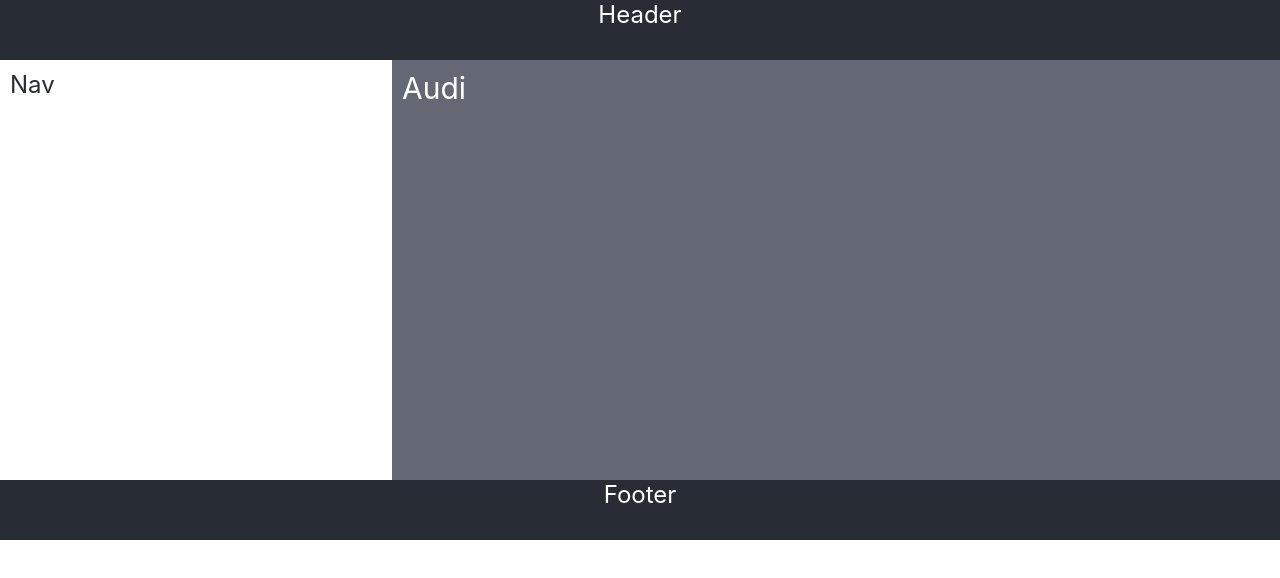
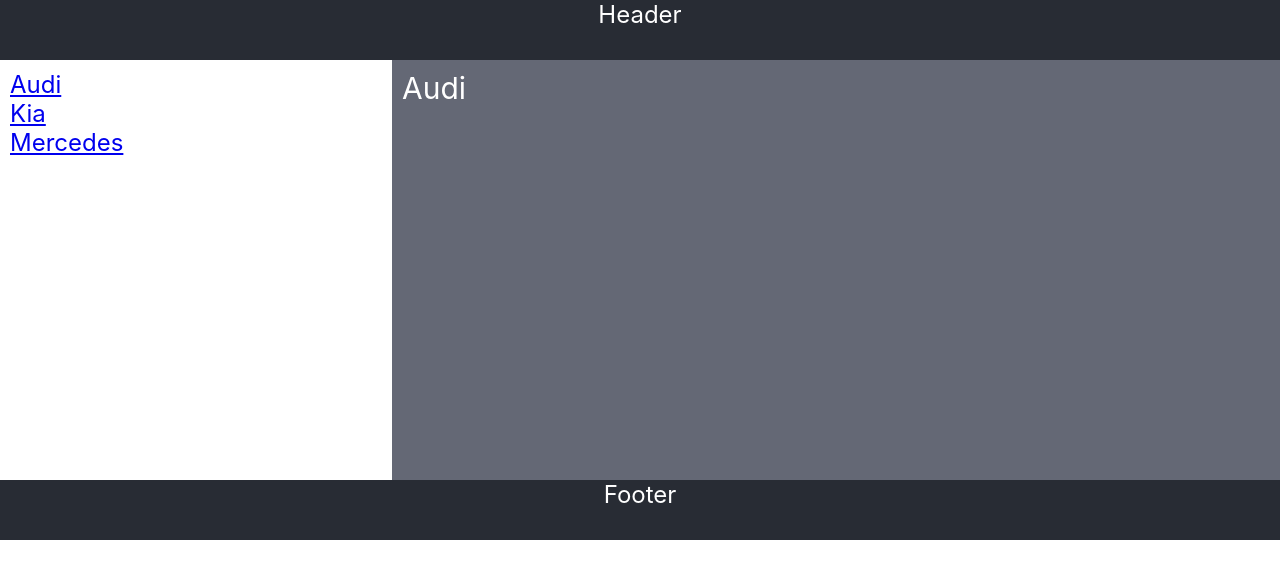
Before and after one commit to igor-minaev/routing, a React (Create React App) app: page /audi in a window 1280 px wide. Shown: the top 578 px of the page. Built offline with nearby package versions, Linux system fonts and the light colour scheme.

Commit message:
add NavLinks

```diff
--- a/src/App.tsx
+++ b/src/App.tsx
@@ -1,6 +1,6 @@
 import React from 'react';
 import s from './components/Site.module.css'
-import {Navigate, Route, Routes} from 'react-router-dom';
+import {Navigate, NavLink, Route, Routes} from 'react-router-dom';
 import {Audi} from './components/Audi';
 import {Mercedes} from './components/Mercedes';
 import {Kia} from './components/Kia';
@@ -11,7 +11,17 @@
         <div className="App">
             <header className={s.header}>Header</header>
             <div className={s.body}>
-                <div className={s.nav}>Nav</div>
+                <div className={s.nav}>
+                    <div>
+                        <NavLink to={'/audi'}>Audi</NavLink>
+                    </div>
+                    <div>
+                        <NavLink to={'/kia'}>Kia</NavLink>
+                    </div>
+                    <div>
+                        <NavLink to={'/mercedes'}>Mercedes</NavLink>
+                    </div>
+                </div>
                 <div className={s.content}>
                     <Routes>
                         <Route path={'/'} element={<Navigate to={'/audi'}/>}/>
```
